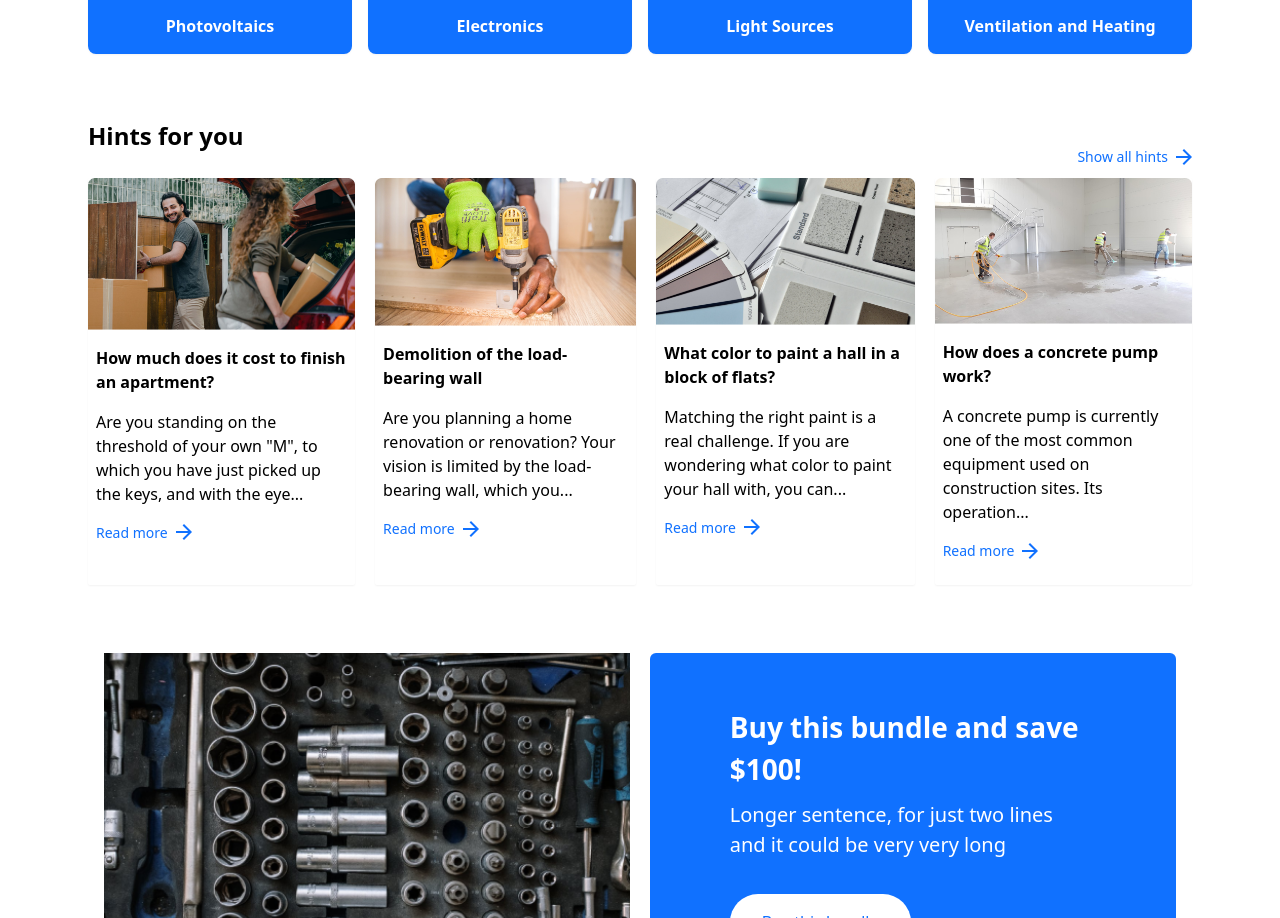
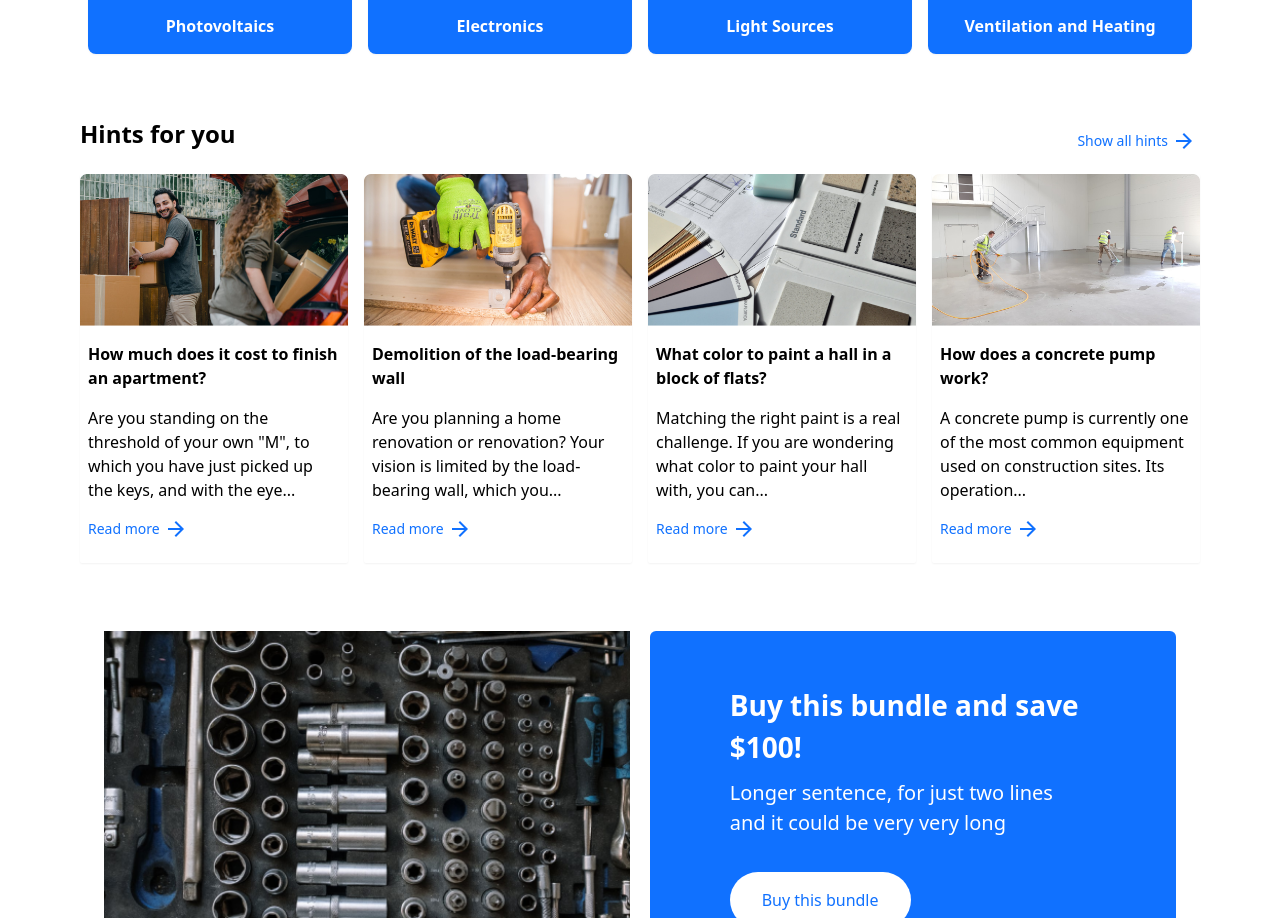
Before and after one commit to darshanbajgain/commerce-booster, a React (Vite) app: page / in a window 1280 px wide. Shown: the part 1572-2490 px from the top of the page. Built offline with nearby package versions, Linux system fonts and the light colour scheme.

Commit message:
style /refactor: hint section styles refactored

```diff
--- a/src/component/HintSection/HintSection.jsx
+++ b/src/component/HintSection/HintSection.jsx
@@ -1,3 +1,4 @@
+
 import CommonLink from "../CommonLink/CommonLink"
 import HintsCards from "./HintsCards";
 import img1 from "../../assets/hints_assests/image.png";
@@ -24,7 +25,7 @@ const HintSection = () => {
         },
         {
             id: 3,
-            title: "What color to paint a hall in a block of flats? ",
+            title: "What color to paint a hall in a block of flats?",
             description: "Matching the right paint is a real challenge. If you are wondering what color to paint your hall with, you can...",
             image: img3
         },
@@ -37,23 +38,23 @@ const HintSection = () => {
     ]
 
     return (
-        <div className="flex flex-col mt-[64px] relative">
-            <div className="hidden lg:block absolute right-20 top-2">
+        <div className="flex flex-col mt-16 relative">
+            <div className="hidden lg:block absolute right-20 -top-2">
                 <CommonLink message={messageLink} />
             </div>
-            <h1 className="lg:mx-[88px] font-bold text-[24px] text-center lg:text-left">Hints for you</h1>
-            <div className="lg:mx-[88px] flex flex-col lg:flex-row lg:gap-x-5 px-4 lg:px-0 mb-1">
+            <h1 className="lg:mx-20 font-bold text-2xl text-center lg:text-left">Hints for you</h1>
+            <div className="grid grid-cols-1 gap-4 px-4 lg:px-20 md:grid-cols-2 lg:grid-cols-3 xl:grid-cols-4 mb-1">
                 {
                     hints.map((hint) => (
                         <HintsCards key={hint.id} hint={hint} />
                     ))
                 }
             </div>
-            <div className="lg:hidden text-left">
+            <div className="lg:hidden text-left px-4">
                 <CommonLink message={messageLink} />
             </div>
         </div>
     )
 }
 
-export default HintSection
+export default HintSection;
```
